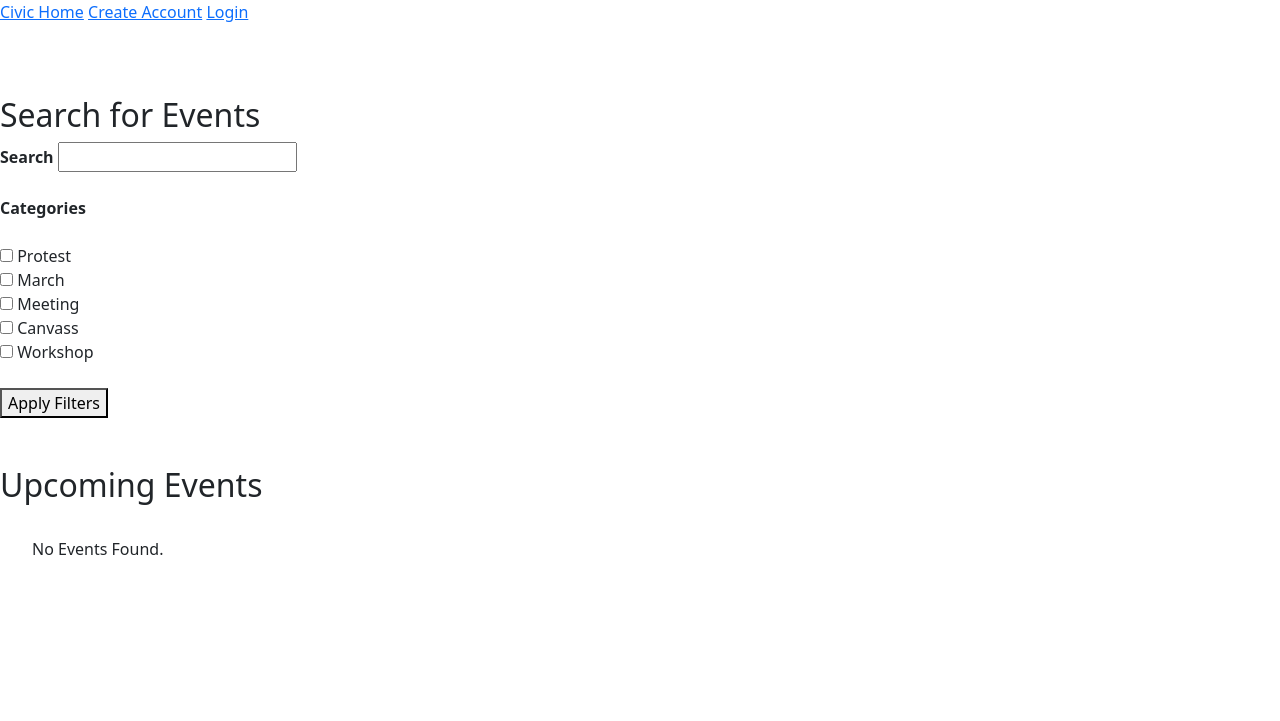
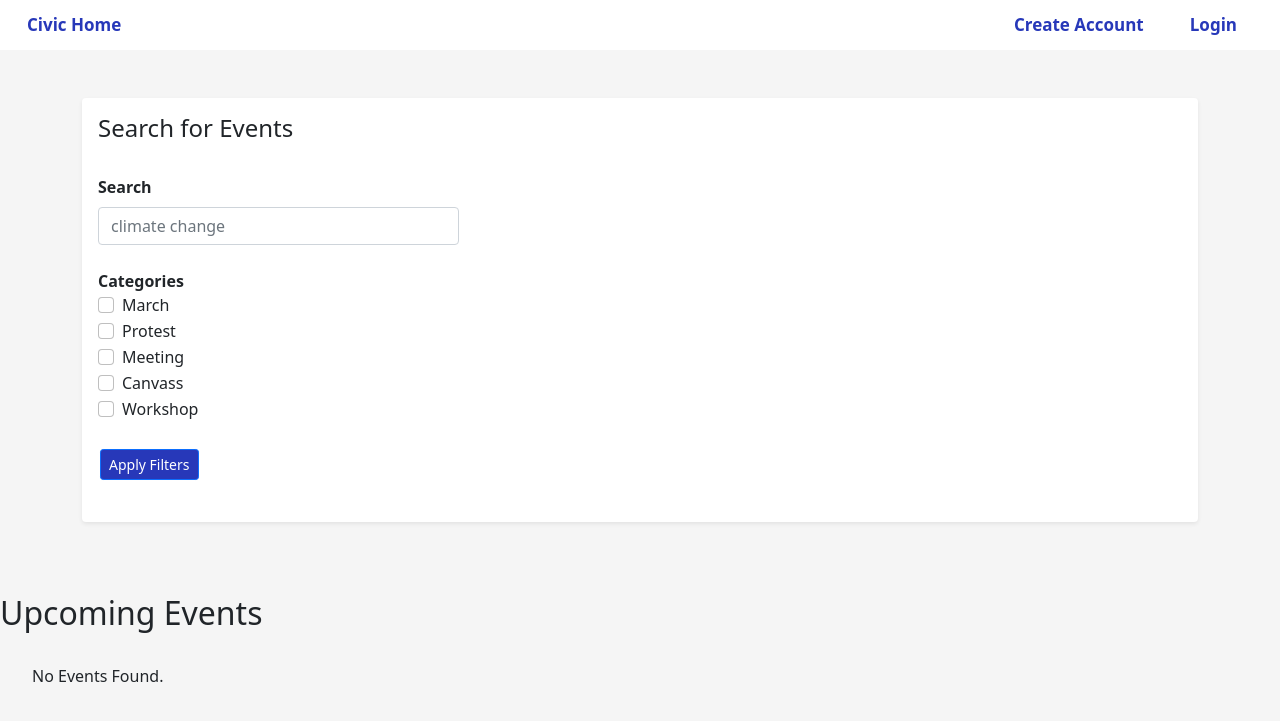
Before and after one commit to abercilla/civic-app-project, a Flask app: page / in a window 1280 px wide. Shown: the top 721 px of the page. Run offline with Flask 2, Linux system fonts and the light colour scheme; data that the repository does not hold is empty.

Commit message:
Implemented navbar and search aesthetics with Boostrap

```diff
--- a/static/homepage.js
+++ b/static/homepage.js
@@ -12,6 +12,7 @@ function filterHomepage (evt) {
 
         evt.preventDefault();
         console.log("On submit is working!")
+        clear;
 
         $.get(url, (data) => {
             $('#event-list').empty();
@@ -61,6 +62,7 @@ function filterHomepage (evt) {
         });
 }
 
+$('#saved_filters').on('click', filterHomepage);
 
 
 
@@ -84,6 +86,7 @@ function save() {
     for (j = 0; j < boxes.length; j++) {
         //create dict in localStorage where {key = 'category': value = 'true/false'}
         localStorage.setItem(boxes[j].value, boxes[j].checked);
+
     }
 }
 
@@ -114,24 +117,33 @@ const clear = () => {
 //when "Clear Filter" is clicked
 $('#clear-button').on("click", clear);
 
-//Filters should stick as long as we are still on homepage
-//once all DOM objects are loaded, repopulate localStorage in search filters
-$(document).ready(load_());
-
-
-
-
-//------------Only show Save Filter and Clear Filter after Apply Filter is clicked-----//
 
 //if localStorage has been set, show Save Filter and Clear Filter
 //if there IS a keyword OR if there IS a checked box (i.e. is "true")
 if ((localStorage.getItem('keyword') != null)  || (localStorage.getItem(boxes.value) == "true")) {
     console.log("We're in if statement");
     console.log(localStorage.getItem('keyword'));
-    console.log(localStorage.getItem(boxes.value));
+    console.log(localStorage.getItem(boxes.value)); // this console.logs "null" but somehow still works
     $('#save_to_prefs').show();
     $('#clear-button').show();
 }
+
+//Filters should stick as long as we are still on homepage
+//once all DOM objects are loaded, repopulate localStorage in search filters
+$(document).ready(load_());
+//console.log(localStorage);
+
+//------------Only show Save Filter and Clear Filter after Apply Filter is clicked-----//
+
+//if localStorage has been set, show Save Filter and Clear Filter
+//if there IS a keyword OR if there IS a checked box (i.e. is "true")
+// if ((localStorage.getItem('keyword') != null)  || (localStorage.getItem(boxes.value) == "true")) {
+//     console.log("We're in if statement");
+//     console.log(localStorage.getItem('keyword'));
+//     console.log(localStorage.getItem(boxes.value));
+//     $('#save_to_prefs').show();
+//     $('#clear-button').show();
+// }
 
 
 
@@ -205,7 +217,7 @@ const saveEvent = (evt) => {
 $(document).on('click', '.save-button', saveEvent);
 
 //$('#saved_filters').on('click', localStorage.clear());
-$('#saved_filters').on('click', filterHomepage);
+
 
 
 // --TO FIX--
--- a/static/styles.css
+++ b/static/styles.css
@@ -1,14 +1,53 @@
-img {
-    height: 200px;
-    width: 200px;
+body {
+    background-color: whitesmoke;
 }
 
-.melon-div {
-    display: inline-block;
-    padding: 10px;
-    width: 205px;
+/*
+button {
+    background-color: #192476;
+    color: white;
+    /* border: none;
+
+    /* padding: 5px 10px; */
+    /* text-align: center;
+    text-decoration: none;
+    display: inline-block; */
+    /* font-size: 12px; */
+/* } */
+
+nav {
+    height: 50px;
+    background-color: white;
+}
+/* make elements on nav evenly spaced */
+nav a {
+    padding-left:15px;
+    padding-right:15px;
+    font-size:10px;
 }
 
-body {
-    background-color: darkmagenta;
+.navbar-brand {
+    font-size:17px !important;
+    font-weight: 600;
+    color: #2738B9 !important;
 }
+
+.btn {
+      margin-right:20px;
+      background-color: #2738B9;
+      font-weight: 500;
+}
+
+button {
+    /* margin-right:20px; */
+    /* background-color: #2738B9; */
+    font-weight: 500;
+    color: white;
+    margin:2px;
+
+}
+
+#clear-button {
+    background-color:white;
+    color:#2738B9;
+}
--- a/templates/base.html
+++ b/templates/base.html
@@ -14,28 +14,41 @@
     {%block head%}{% endblock %}
     <!-- CSS only -->
     <link href="https://cdn.jsdelivr.net/npm/bootstrap@5.0.2/dist/css/bootstrap.min.css" rel="stylesheet" integrity="sha384-EVSTQN3/azprG1Anm3QDgpJLIm9Nao0Yz1ztcQTwFspd3yD65VohhpuuCOmLASjC" crossorigin="anonymous">
+
+    <!--Add link to styles.css AFTER bootstrap link-->
+    <link rel="stylesheet" href="/static/styles.css">
+
     </head>
-
-    <!--Add link to styles.css within <style> tags-->
-    <style>
-    </style>
 
 
     <body>
-        {% if session.get("user_id")%}
-            <div>
-                <a href ="/">Civic Home</a>
-                <a href ="/user-profile/{{ session.get("user_id") }}">My Profile</a>
-                <a href = "/create-event">Create Event</a>
-                <a href = "/logout">Logout</a>
+       <nav class = "navbar navbar-expand-sm navbar-light">
+            <div class = "container-fluid">
+                <a class = "navbar-brand" href="/">Civic Home</a>
+
+                {% if session.get("user_id")%}
+
+                   <div class="d-flex align-items-center justify-content-start">
+
+                        <form class="form-inline" action="/create-event">
+                            <button type = "submit" class = "btn btn-primary btn-sm" type="button">Create Event</button>
+                        </form>
+                            <a class = "navbar-brand" href ="/user-profile/{{ session.get("user_id") }}">My Profile</a>
+                            <a class = "navbar-brand" href = "/logout">Logout</a>
+                    </div>
+
+                {% else %}
+
+                    <div class="d-flex align-items-center justify-content-start">
+                        <a class = "navbar-brand" href = "/create-account">Create Account</a>
+                        <a class = "navbar-brand" href = "/login">Login</a>
+                    </div>
+
+                {% endif %}
             </div>
-        {% else %}
-            <div>
-                <a href ="/">Civic Home</a>
-                <a href = "/create-account">Create Account</a>
-                <a href = "/login">Login</a>
-            </div>
-        {% endif %}
+        </nav>
+
+
 
         <br>
 
@@ -47,6 +60,7 @@
         <br>
 
     {% block body %}{% endblock %}
-    <script src="https://cdn.jsdelivr.net/npm/bootstrap@5.0.2/dist/js/bootstrap.bundle.min.js" integrity="sha384-MrcW6ZMFYlzcLA8Nl+NtUVF0sA7MsXsP1UyJoMp4YLEuNSfAP+JcXn/tWtIaxVXM" crossorigin="anonymous"></script>
+    <!--Do I want to use any of Boostrap JavaScript's components?-->
+    <!-- <script src="https://cdn.jsdelivr.net/npm/bootstrap@5.0.2/dist/js/bootstrap.bundle.min.js" integrity="sha384-MrcW6ZMFYlzcLA8Nl+NtUVF0sA7MsXsP1UyJoMp4YLEuNSfAP+JcXn/tWtIaxVXM" crossorigin="anonymous"></script> -->
     </body>
 </html>
--- a/templates/homepage.html
+++ b/templates/homepage.html
@@ -7,53 +7,89 @@
 
 {% block body %}
 
+<div class="container light">
+  <div class="shadow-sm p-3 mb-5 bg-body rounded">
+
+  <h4>Search for Events</h4>
+
   <br>
-  <h2>Search for Events</h2>
-    <form action="/" method="POST">
-        <div>
-            <label><b>Search</b></label>
-            <input type="text" name = "keyword" id="keyword">
+
+    <form action="/" method="POST" >
+
+          <div class="form-group-row">
+            <div class="col-sm-4">
+              <label for="keyword" class="form-label"><b>Search</b></label>
+                <input type="text" class="form-control" name = "keyword" id="keyword" placeholder="climate change">
             </div>
-    <br>
-      <div> <label><b>Categories</b></label>
-          <br>
-          <br>
-            <input type="checkbox" name="categories" value="Protest">
-            <label>Protest</label>
-            <br>
-            <input type="checkbox" name = "categories" value="March">
-            <label>March</label>
-            <br>
-            <input type="checkbox" name = "categories" value="Meeting">
-            <label>Meeting</label>
-            <br>
-            <input type="checkbox" name = "categories" value="Canvass">
-            <label>Canvass</label>
-            <br>
-            <input type="checkbox" name = "categories" value="Workshop">
-            <label>Workshop</label>
-            <!-- <br>
-            <input type="checkbox" name = "categories" value="category2">
-            <label>category2</label> -->
-        </div>
-        <br>
-        <div>
-            <button type = "submit" onclick="save()" name = "button" id ="category_search" >Apply Filters</button>
           </div>
 
+
+              <br>
+              <label><b>Categories</b></label>
+
+                <div class="form-check">
+                    <input class="form-check-input" type="checkbox" name = "categories" id="march" value="March">
+                    <label class="form-check-label" for="march">
+                        March
+                    </label>
+                  </div>
+
+                  <div class="form-check">
+                    <input class="form-check-input" type="checkbox" name = "categories" id="protest" value="Protest">
+                    <label class="form-check-label" for="protest">
+                        Protest
+                    </label>
+                  </div>
+
+                  <div class="form-check">
+                    <input class="form-check-input" type="checkbox" name = "categories" id="meeting" value="Meeting">
+                    <label class="form-check-label" for="meeting">
+                        Meeting
+                    </label>
+                  </div>
+
+                  <div class="form-check">
+                    <input class="form-check-input" type="checkbox" name = "categories" id="canvass" value="Canvass">
+                    <label class="form-check-label" for="canvass">
+                        Canvass
+                    </label>
+                  </div>
+
+                  <div class="form-check">
+                    <input class="form-check-input" type="checkbox" name = "categories" id="workshop" value="Workshop">
+                    <label class="form-check-label" for="workshop">
+                        Workshop
+                    </label>
+                  </div>
+
+                  <br>
+
+                  <button type = "submit" class = "btn btn-primary btn-sm" onclick="save()" name = "button" id ="category_search" >Apply Filters</button>
+                  <br>
                 </form>
+                  <button type = "button" class= "btn btn-primary btn-sm" id="clear-button" style="display:none">Clear Filter</button>
+                  <br>
+
+                  {% if session%}
+                    <button type = "button" class = "btn btn-primary btn-sm" name = "button" id = "save_to_prefs" style="display:none">Save Filter</button>
+                    <br>
+
+                 <form>
+                    <button type = "submit" class= "btn btn-primary btn-sm" name = "button" id = "saved_filters">Search by My Filters</button>
+                 </form>
+                  {% endif %}
+
+
+  </div>
+</div>
+
+
+
 
     <!-- style = "display:none" -->
-    <button type = "button" id="clear-button" hidden>Clear Filter</button>
 
-      <br>
-      {% if session%}
-        <button type = "button" name = "button" id = "save_to_prefs" hidden>Save Filter</button>
-      <br>
-     <form>
-        <button type = "submit" name = "button" id = "saved_filters">Search by My Filters</button>
-     </form>
-      {% endif %}
+
+
 
 
       <br>
@@ -63,16 +99,23 @@
         {% if events%}
 
           {% for event in events %}
+          <div class = "card mb-3">
+            <div class = "row no-gutters">
+              <div class="col-md-4">
+            <img src = "{{ event.image }}" class="card-img-top" onerror="this.onerror=null; this.remove();">
+              </div>
+              <div class="col-md-8">
+            <div class = "card-body">
               <div class = "event" id ="event-id-{{event.event_id}}">
                 <div class= "success-msg" id ="success-msg-{{event.event_id}}">
 
-              <h3>{{ event.name }}</h3>
-              <p>{{ event.category }}</p>
-              <p>{{ event.start_date.strftime("%A %B %d %Y %I:%M %p") }}</p>
-              <img src = "{{ event.image }}" width="300" onerror="this.onerror=null; this.remove();">
+                <h5 class = "card-title">{{ event.name }}</h5>
+                <p class = "card-text">{{ event.category }}</p>
+                <p>{{ event.start_date.strftime("%A, %B %d %Y %I:%M %p") }}</p>
+
                 <p>{{ event.address}} </p>
                 <p>{{ event.description }}</p>
-
+                <a href = "#" class="btn btn-primary">Go</a>
 
                 <span class = "buttons">
                   <form action="/events/{{event.event_id}}" method="POST" >
@@ -83,9 +126,14 @@
                   <button>See Event Details</button>
                 </form>
                 </span>
-
                 <br>
                 <br>
+
+              </div>
+              </div>
+             </div>
+            </div>
+          </div>
         </div>
       </div>
           {% endfor %}
--- a/templates/logout.html
+++ b/templates/logout.html
@@ -9,7 +9,7 @@
     <br>
         <form action="/login">
         <section id="login">
-            <button id="login-button">Log in</button>
+            <button type="button" id="login-button">Log in</button>
         </section>
     </form>
 
```
Lines whose indentation alone changed are shown as unchanged.
